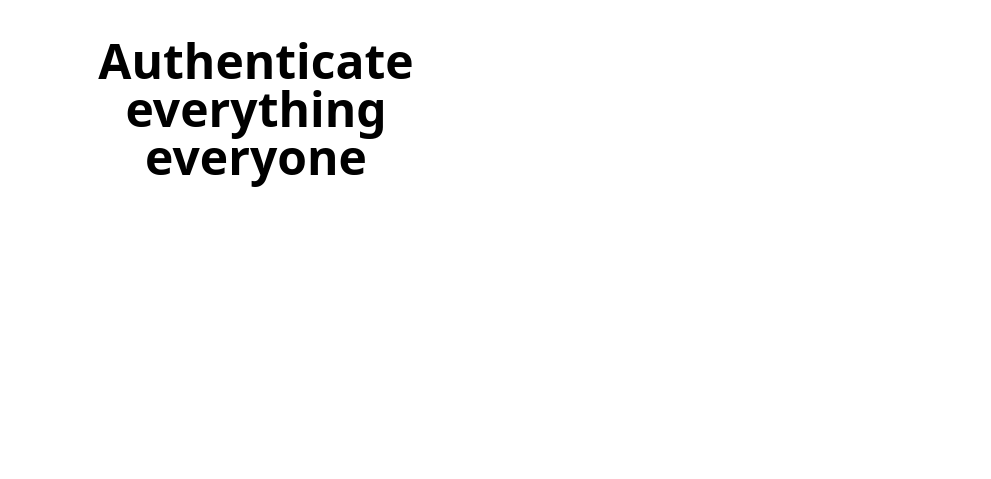
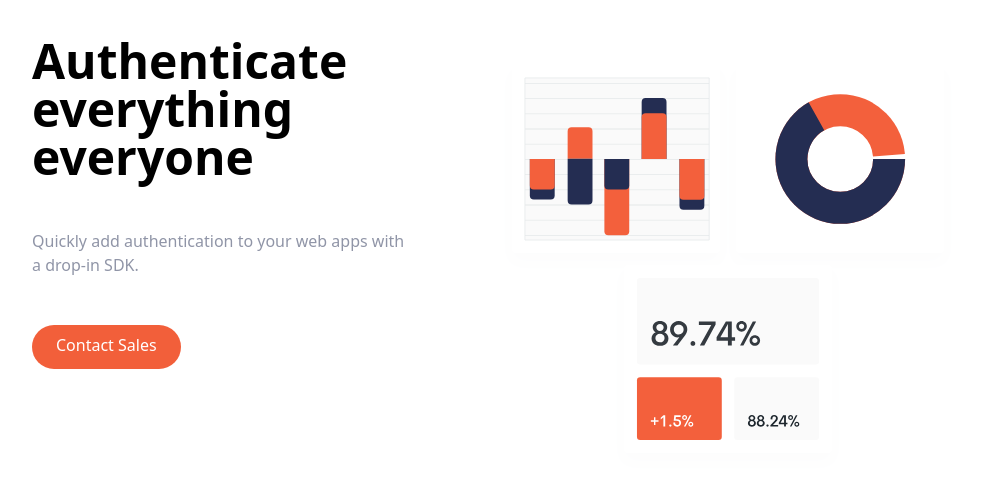
Before and after one commit to ashishdasnurkar/tailwindcss-sample, a website: page index.html in a window 1280 px wide. Shown: the part 95-574 px from the top of the page, without its empty margins (144-1135 px from the left). Drawn offline with Linux system fonts and the light colour scheme.

Commit message:
finish the hero section

```diff
--- a/index.html
+++ b/index.html
@@ -16,7 +16,7 @@
           <img src="img/logo.svg" alt="" />
         </div>
         <!--menu items-->
-        <div class="hidden md:flex space-x-6">
+        <div class="hidden md:flex space-x-6 md:flex">
           <a href="#" class="hover:text-darkGrayishBlue">Product</a>
           <a href="#" class="hover:text-darkGrayishBlue">Solutions</a>
           <a href="#" class="hover:text-darkGrayishBlue">Docs</a>
@@ -26,7 +26,7 @@
         <!--Button-->
         <a
           href="#"
-          class="hidden md:block p-3 px-6 pt-2 text-white bg-brightRed rounded-full baseline hover:bg-brightRedLight"
+          class="hidden p-3 px-6 pt-2 text-white bg-brightRed rounded-full baseline hover:bg-brightRedLight md:block"
           >Contact Sales</a
         >
       </div>
@@ -37,12 +37,24 @@
       >
         <div class="flex flex-col mb-32 space-y-12 md:w-1/2">
           <h1
-            class="max-w-md text-4xl font-bold text-center md:text-5xl md:textleft"
+            class="max-w-md text-4xl font-bold text-center md:text-5xl md:text-left"
           >
             Authenticate everything everyone
           </h1>
+          <p class="max-w-sm text-center text-darkGrayishBlue md:text-left">
+            Quickly add authentication to your web apps with a drop-in SDK.
+          </p>
+          <div class="flex justify-center md:justify-start">
+            <a
+              href="#"
+              class="p-3 px-6 pt-2 text-white bg-brightRed rounded-full baseline hover:bg-brightRedLight"
+              >Contact Sales
+            </a>
+          </div>
         </div>
-        <div></div>
+        <div class="md:w-1/2">
+          <img src="img/illustration-intro.svg" alt="" />
+        </div>
       </div>
     </section>
   </body>
```
Also changed, not shown: css/main.css.
